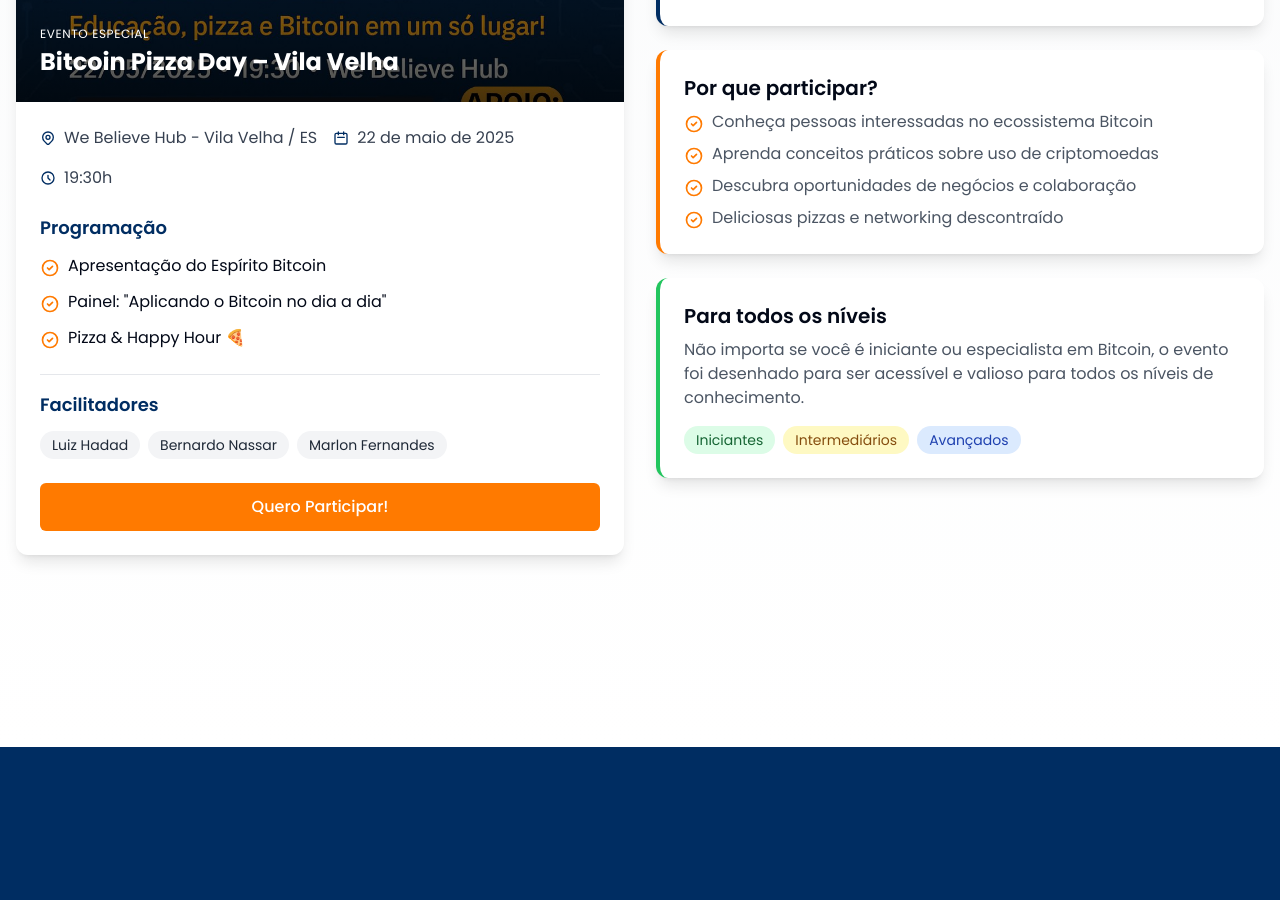
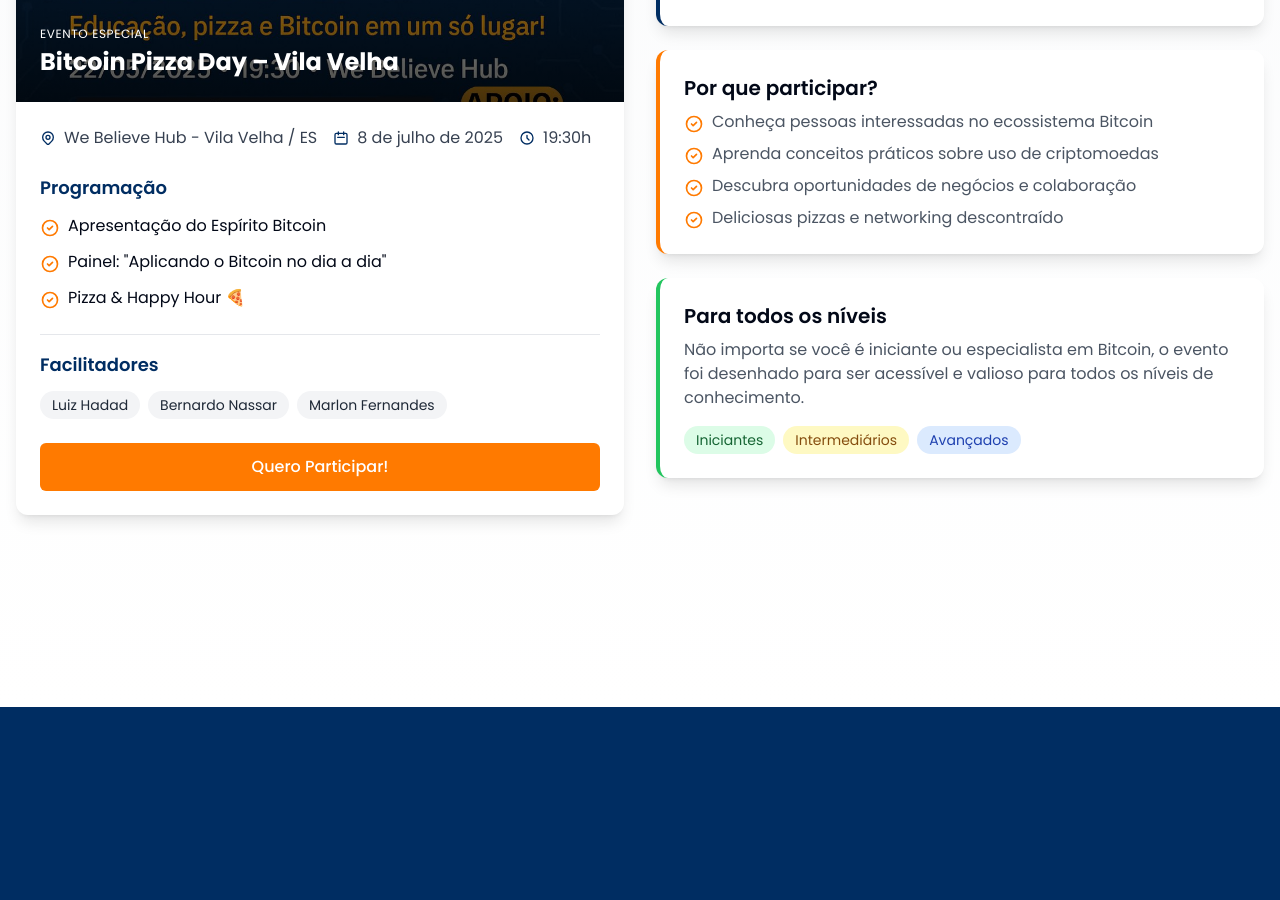
Before and after one commit to victorrangel10/espirito-bitcoin, a React (Vite) app: page / in a window 1280 px wide. Shown: the part 2200-3100 px from the top of the page. Built offline with nearby package versions, Linux system fonts and the light colour scheme.

Commit message:
Update event date
The AI updated the event date in the `Event` component to July 8th.

```diff
--- a/src/components/Event.tsx
+++ b/src/components/Event.tsx
@@ -84,7 +84,7 @@ const Event = () => {
                   <svg xmlns="http://www.w3.org/2000/svg" width="16" height="16" fill="none" viewBox="0 0 24 24" stroke="currentColor" className="text-espirito-blue">
                     <path strokeLinecap="round" strokeLinejoin="round" strokeWidth="2" d="M8 7V3m8 4V3m-9 8h10M5 21h14a2 2 0 002-2V7a2 2 0 00-2-2H5a2 2 0 00-2 2v12a2 2 0 002 2z"></path>
                   </svg>
-                  <span>22 de maio de 2025</span>
+                  <span>8 de julho de 2025</span>
                 </div>
                 <div className="flex items-center gap-2 text-gray-700">
                   <svg xmlns="http://www.w3.org/2000/svg" width="16" height="16" fill="none" viewBox="0 0 24 24" stroke="currentColor" className="text-espirito-blue">
```
